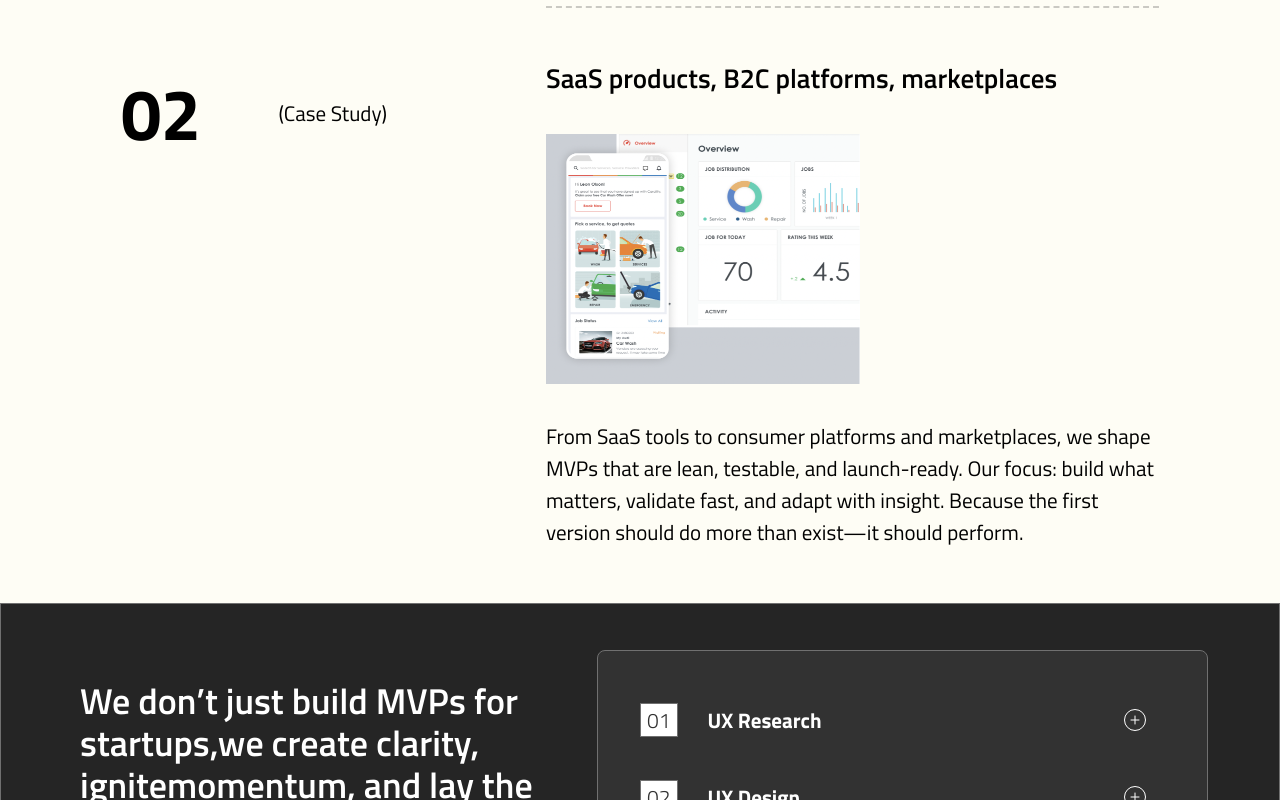
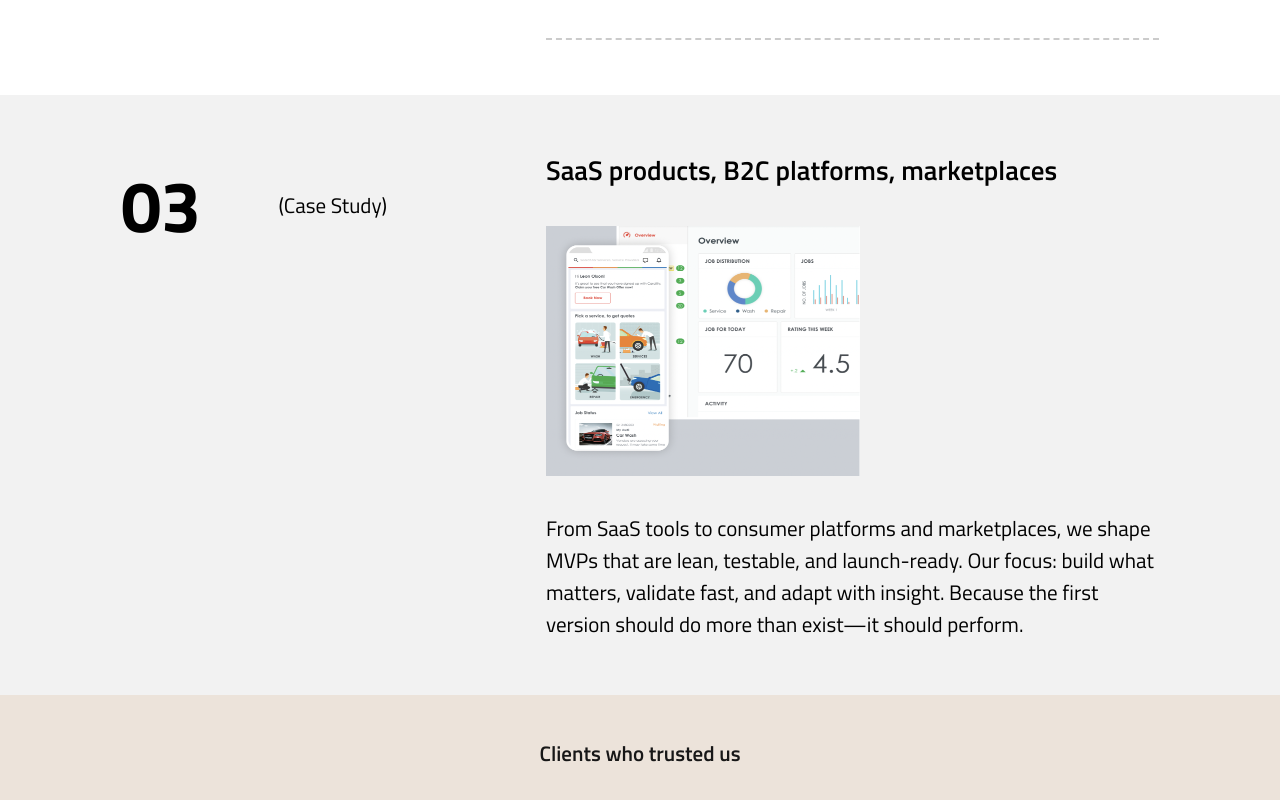
Before and after one commit to hariprasadvit/bnbwebsite, a Next.js app: page /case-study in a window 1280 px wide. Shown: the part 1820-2620 px from the top of the page. Built offline with nearby package versions, Linux system fonts and the light colour scheme.

Commit message:
case-study listing

```diff
--- a/src/app/case-study/page.js
+++ b/src/app/case-study/page.js
@@ -1,22 +1,12 @@
 import Head from "next/head";
 import dynamic from "next/dynamic";
 import Header from "@/components/Common/Header";
-import {
-  mvpCardContent,
-  productDevelopmentData,
-  projectBannerData,
-} from "@/components/data";
-import OurWorks from "@/components/Projects/OurWorks";
-import MvpStartUpCard from "@/components/Projects/MvpStartUpCard";
-import PlatformCardContainer from "@/components/Projects/PlatformCard";
+import { projectBannerData } from "@/components/data";
 import DataDriven from "@/components/Home/DataDriven";
-import ProductDevelopment from "@/components/Projects/ProductDevelopment";
+import OurClients from "@/components/Home/OurClients";
+import ListCardContainer from "@/components/CaseStudy/ListCard";
 
 const Banner = dynamic(() => import("@/components/Home/Banner"));
-const BannerImage = dynamic(() =>
-  import("@/components/DigitalProducts/BannerImage")
-);
-const NumberSection = dynamic(() => import("@/components/Home/NumberSection"));
 const InsightsAndBlog = dynamic(() =>
   import("@/components/Home/InsightsAndBlog")
 );
@@ -34,15 +24,10 @@ export default function Project() {
           bannerData={projectBannerData}
           hideBorder
           contactUs={"Talk to Us"}
+          whiteBG={true}
         />
-        <MvpStartUpCard data={mvpCardContent} />
-        <PlatformCardContainer />
-        <ProductDevelopment
-          title={
-            " We don’t just build MVPs for startups,we create clarity, ignitemomentum, and lay the foundation for scalable success."
-          }
-          productDevelopmentData={productDevelopmentData}
-        />
+        <ListCardContainer />
+        <OurClients />
         <DataDriven />
         <Testimonials />
         <InsightsAndBlog />
--- /dev/null
+++ b/src/components/CaseStudy/ListCard/PlatformCard.js
@@ -0,0 +1,25 @@
+// components/PlatformCard.jsx or .tsx if using TypeScript
+import React from "react";
+import styles from "./platformCard.module.scss";
+import Image from "next/image";
+
+const PlatformCard = ({ number, label, title, image, description }) => {
+  return (
+    <div className={styles.platformCardContent}>
+      <div className={styles.platformCardLeft}>
+        <h1>{number}</h1>
+        <h2>({label})</h2>
+      </div>
+      <div className={styles.platformCardRight}>
+        <h2>{title}</h2>
+        <div className={styles.imageContainer}>
+          <Image src={image} alt={title} />
+        </div>
+        <p>{description}</p>
+        <div className={styles.bottomBorder}></div>
+      </div>
+    </div>
+  );
+};
+
+export default PlatformCard;
--- /dev/null
+++ b/src/components/CaseStudy/ListCard/index.js
@@ -0,0 +1,50 @@
+import React from "react";
+import PlatformCard from "./PlatformCard";
+import styles from "./platformCard.module.scss";
+import platformCardImage from "../../../../public/platformCardImage.png";
+
+export const platformCards = [
+  {
+    number: "01",
+    label: "Case Study",
+    title: "SaaS products, B2C platforms, marketplaces",
+    image: platformCardImage,
+    description:
+      "From SaaS tools to consumer platforms and marketplaces, we shape MVPs that are lean, testable, and launch-ready. Our focus: build what matters, validate fast, and adapt with insight. Because the first version should do more than exist—it should perform.",
+  },
+  {
+    number: "02",
+    label: "Case Study",
+    title: "SaaS products, B2C platforms, marketplaces",
+    image: platformCardImage,
+    description:
+      "From SaaS tools to consumer platforms and marketplaces, we shape MVPs that are lean, testable, and launch-ready. Our focus: build what matters, validate fast, and adapt with insight. Because the first version should do more than exist—it should perform.",
+  },
+  {
+    number: "03",
+    label: "Case Study",
+    title: "SaaS products, B2C platforms, marketplaces",
+    image: platformCardImage,
+    description:
+      "From SaaS tools to consumer platforms and marketplaces, we shape MVPs that are lean, testable, and launch-ready. Our focus: build what matters, validate fast, and adapt with insight. Because the first version should do more than exist—it should perform.",
+  },
+];
+
+const ListCardContainer = () => {
+  return (
+    <div className={styles.platformCardWrapper}>
+      {platformCards.map((card, index) => (
+        <PlatformCard
+          key={index}
+          number={card.number}
+          label={card.label}
+          title={card.title}
+          image={card.image}
+          description={card.description}
+        />
+      ))}
+    </div>
+  );
+};
+
+export default ListCardContainer;
--- /dev/null
+++ b/src/components/CaseStudy/ListCard/platformCard.module.scss
@@ -0,0 +1,165 @@
+.platformCardWrapper {
+  display: flex;
+  flex-direction: column;
+}
+
+.platformCardContent {
+  display: grid;
+  grid-template-columns: minmax(auto, 425px) minmax(auto, 630px);
+  color: #000000;
+  background: #F2F2F2;
+  padding: 55px 121px;
+
+  @media screen and (max-width: 1200px) {
+    padding: 40px;
+  }
+
+  @media screen and (max-width: 768px) {
+    padding: 40px 16px 40px;
+  }
+
+  &:nth-child(even) {
+    background: #fff;
+  }
+
+  @media screen and (max-width: 768px) {
+    display: flex;
+    flex-direction: column;
+    gap: 16px;
+    width: 100%;
+  }
+
+  .platformCardLeft {
+    display: flex;
+    gap: 6.07613469vw;
+    height: max-content;
+    align-items: center;
+
+    @media screen and (max-width: 1200px) {
+      gap: 2.666666vw;
+    }
+
+    @media screen and (max-width: 768px) {
+      gap: 16px;
+    }
+
+
+
+    h1 {
+      font-size: 72px;
+      letter-spacing: -0.5px;
+
+      font-weight: bold;
+
+      @media (max-width: 1200px) {
+        font-size: 38px;
+        line-height: 56px;
+      }
+
+      @media (max-width: 1024px) {
+        font-size: 30px;
+        line-height: 30px;
+      }
+
+
+    }
+
+    h2 {
+      font-size: 21px;
+      line-height: 42px;
+      font-weight: unset;
+
+      @media screen and (max-width: 1200px) {
+        font-size: 18px;
+        line-height: 30px;
+
+      }
+
+      @media screen and (max-width: 768px) {
+        font-size: 16px;
+        line-height: 26px;
+
+      }
+    }
+  }
+
+  .platformCardRight {
+    display: flex;
+    flex-direction: column;
+    gap: 36px;
+
+
+
+    @media screen and (max-width: 1200px) {
+      gap: 32px;
+
+
+    }
+
+    @media screen and (max-width: 768px) {
+      gap: 16px;
+
+    }
+
+
+    h2 {
+      font-size: 27px;
+      // line-height: 4.7584187vw;
+      line-height: 40px;
+      font-weight: 600;
+
+      @media screen and (max-width: 1200px) {
+        font-size: 18px;
+        line-height: 30px;
+
+      }
+
+      @media screen and (max-width: 768px) {
+        font-size: 16px;
+        line-height: 26px;
+
+      }
+    }
+
+    .imageContainer {
+      max-width: 314px;
+      width: 100%;
+      height: 250px;
+      overflow: hidden;
+
+      img {
+        width: 100%;
+        height: 100%;
+        object-fit: cover;
+      }
+    }
+
+    p {
+      color: #000000;
+      font-size: 21px;
+      line-height: 32px;
+
+      @media screen and (max-width: 1200px) {
+        font-size: 18px;
+        line-height: 30px;
+
+      }
+
+      @media screen and (max-width: 768px) {
+        font-size: 16px;
+        line-height: 26px;
+
+      }
+    }
+
+    .bottomBorder {
+      border-bottom: 2px dashed #000000;
+      opacity: 0.2;
+      padding-top: 14px;
+    }
+  }
+}
+
+.platformCardContent:last-child .bottomBorder {
+  display: none;
+}
--- a/src/components/Home/Banner/index.js
+++ b/src/components/Home/Banner/index.js
@@ -1,9 +1,17 @@
 import React from "react";
 import styles from "../../../styles/page.module.scss";
 
-export default function Banner({ bannerData, hideBorder = false, contactUs }) {
+export default function Banner({
+  bannerData,
+  hideBorder = false,
+  contactUs,
+  whiteBG,
+}) {
   return (
-    <section className={styles.banner} id="bannerTop">
+    <section
+      className={`${styles.banner} ${whiteBG ? styles.whiteBG : ""}`}
+      id="bannerTop"
+    >
       <div className={styles.content}>
         <div>
           <h1
--- a/src/styles/page.module.scss
+++ b/src/styles/page.module.scss
@@ -13,6 +13,10 @@
 
   @media screen and (max-width: 768px) {
     padding: 180px 16px 0;
+  }
+
+  &.whiteBG {
+    background: #fff;
   }
 }
 
```
